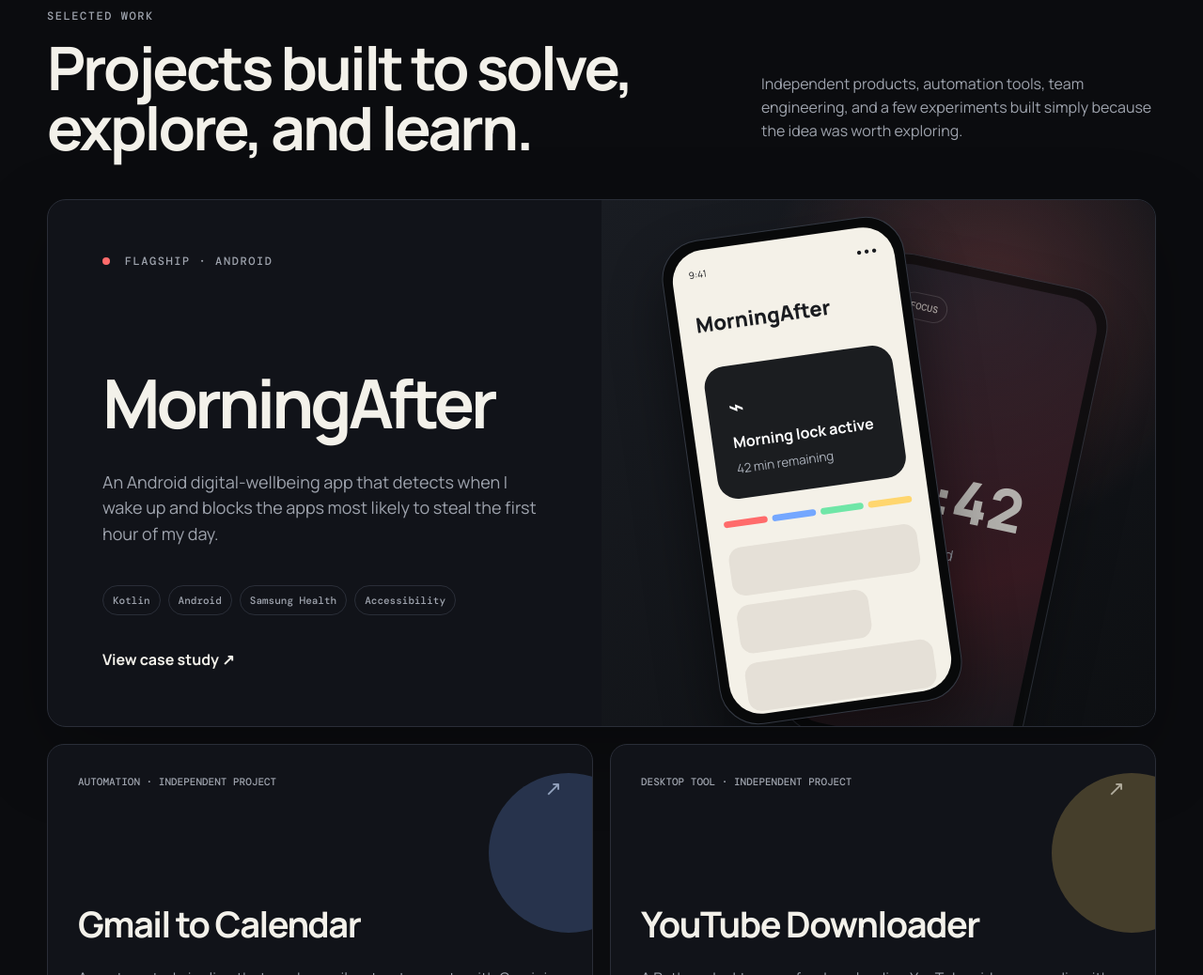
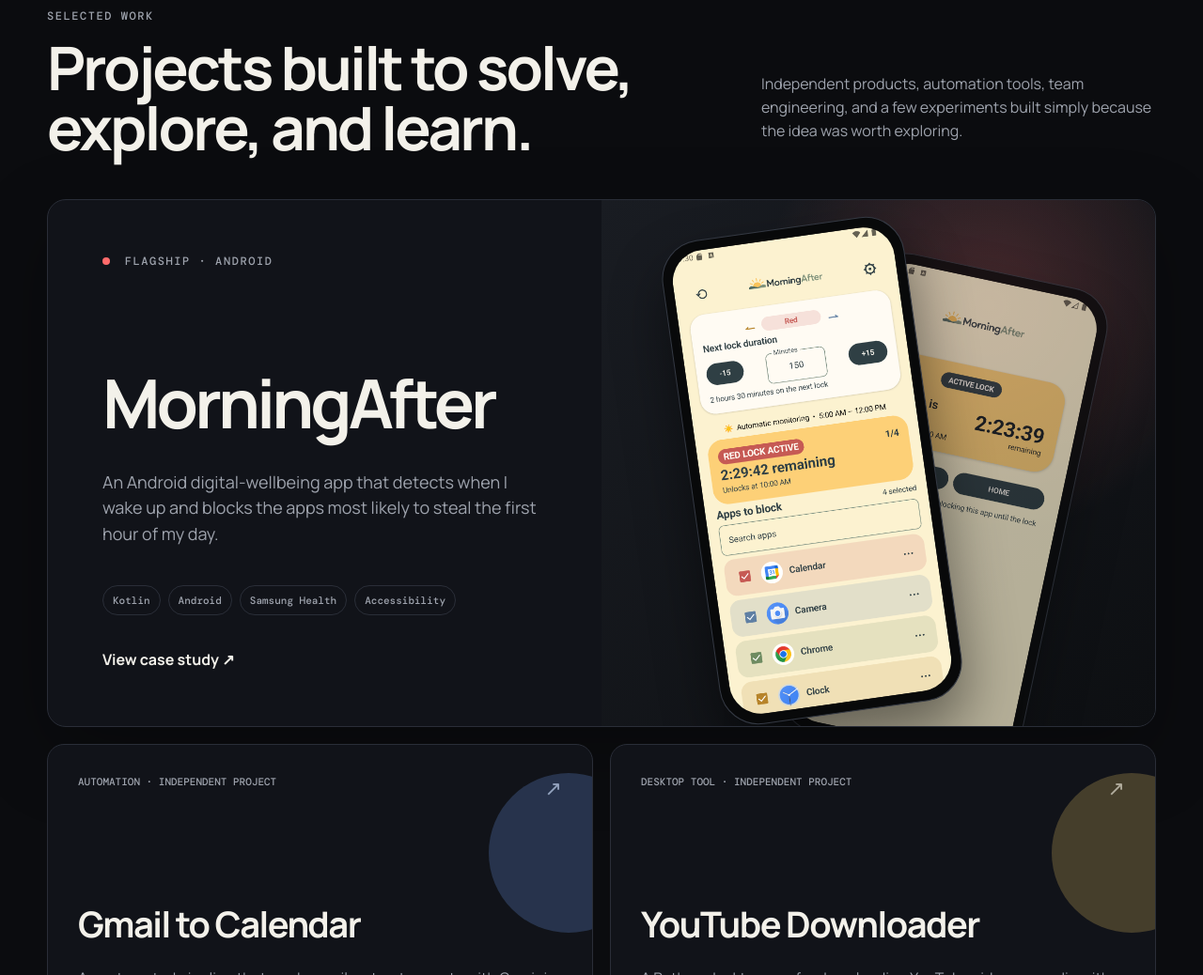
Before and after one commit to RealAdriamo/realadriamo.github.io, a plain HTML site: page index.html in a window 1280 px wide. Shown: the part 1451-2489 px from the top of the page at 94% size. Drawn offline with nearby package versions, Linux system fonts and the light colour scheme; a web font is replaced by a local one.

Commit message:
Add files via upload

```diff
--- a/index.html
+++ b/index.html
@@ -73,19 +73,13 @@
           </div>
           <div class="phone-stage" aria-hidden="true">
             <div class="phone phone-back">
-              <div class="phone-screen gradient-screen">
-                <div class="mini-pill">FOCUS</div>
-                <div class="mini-clock">07:42</div>
-                <div class="mini-label">4 apps blocked</div>
+              <div class="phone-screen">
+                <img class="phone-screenshot" src="morningafter-blocked-screen.png" alt="" />
               </div>
             </div>
             <div class="phone phone-front">
-              <div class="phone-screen app-screen">
-                <div class="statusbar"><span>9:41</span><span>● ● ●</span></div>
-                <div class="app-title">MorningAfter</div>
-                <div class="lock-panel"><span class="lock-icon">⌁</span><strong>Morning lock active</strong><small>42 min remaining</small></div>
-                <div class="color-bars"><i></i><i></i><i></i><i></i></div>
-                <div class="fake-row"></div><div class="fake-row short"></div><div class="fake-row"></div>
+              <div class="phone-screen">
+                <img class="phone-screenshot" src="morningafter-screen.png" alt="" />
               </div>
             </div>
           </div>
--- a/styles.css
+++ b/styles.css
@@ -61,7 +61,7 @@
 .featured-link{display:grid;grid-template-columns:1fr 1fr;min-height:560px}.featured-copy{padding:58px;display:flex;flex-direction:column;align-items:flex-start}.featured-copy h3{font-size:72px;letter-spacing:-.055em;line-height:.95;margin:110px 0 18px}.project-deck{font-size:18px;max-width:560px;color:var(--muted)}
 .tag-row{display:flex;flex-wrap:wrap;gap:8px;margin-top:22px}.tag-row span{font:500 11px DM Mono,monospace;border:1px solid var(--line);padding:8px 10px;border-radius:999px;color:var(--muted)}
 .text-link{margin-top:auto;padding-top:35px;font-weight:700}.dot{display:inline-block;width:8px;height:8px;border-radius:50%;margin-right:7px}.red{background:var(--red)}.blue{background:var(--blue)}.yellow{background:var(--yellow)}.green{background:var(--green)}.purple{background:var(--purple)}.orange{background:var(--orange)}
-.phone-stage{position:relative;min-height:560px;background:radial-gradient(circle at 70% 20%,rgba(255,107,107,.22),transparent 40%),linear-gradient(135deg,#191c22,#0d0f12);overflow:hidden}.phone{position:absolute;width:260px;height:520px;padding:10px;border-radius:42px;background:#08090a;border:1px solid #343943;box-shadow:0 30px 60px rgba(0,0,0,.45)}.phone-screen{height:100%;border-radius:34px;overflow:hidden}.phone-back{right:16%;top:70px;transform:rotate(12deg);opacity:.7}.phone-front{left:16%;top:28px;transform:rotate(-8deg)}
+.phone-stage{position:relative;min-height:560px;background:radial-gradient(circle at 70% 20%,rgba(255,107,107,.22),transparent 40%),linear-gradient(135deg,#191c22,#0d0f12);overflow:hidden}.phone{position:absolute;width:260px;height:520px;padding:10px;border-radius:42px;background:#08090a;border:1px solid #343943;box-shadow:0 30px 60px rgba(0,0,0,.45)}.phone-screen{height:100%;border-radius:34px;overflow:hidden}.phone-screenshot{display:block;width:100%;height:100%;object-fit:cover;object-position:top center}.phone-back{right:16%;top:70px;transform:rotate(12deg);opacity:.7}.phone-front{left:16%;top:28px;transform:rotate(-8deg)}
 .gradient-screen{background:linear-gradient(155deg,#1c202a,#471d26 65%,#191b20);padding:28px}.mini-pill{display:inline-block;border:1px solid rgba(255,255,255,.2);padding:7px 9px;border-radius:999px;font:500 10px DM Mono}.mini-clock{font-size:62px;font-weight:800;margin-top:130px}.mini-label{color:#c7ccd6}.app-screen{background:#f4f1e8;color:#1a1c20;padding:18px}.statusbar{display:flex;justify-content:space-between;font-size:10px}.app-title{font-size:22px;font-weight:800;margin-top:28px}.lock-panel{margin-top:30px;background:#1b1d20;color:white;border-radius:22px;padding:22px;display:grid;gap:5px}.lock-panel small{color:#aab0ba}.lock-icon{font-size:28px}.color-bars{display:grid;grid-template-columns:repeat(4,1fr);gap:5px;margin:22px 0}.color-bars i{height:7px;border-radius:99px}.color-bars i:nth-child(1){background:var(--red)}.color-bars i:nth-child(2){background:var(--blue)}.color-bars i:nth-child(3){background:var(--green)}.color-bars i:nth-child(4){background:var(--yellow)}.fake-row{height:52px;background:#e5e0d7;border-radius:14px;margin:10px 0}.fake-row.short{width:70%}
 .project-grid{display:grid;grid-template-columns:repeat(2,1fr);gap:18px;margin-top:18px}.project-card,.fun-card{position:relative;background:var(--surface);border:1px solid var(--line);border-radius:18px;padding:32px;min-height:340px;overflow:hidden;transition:.25s ease}.project-card:hover,.fun-card:hover{transform:translateY(-2px);border-color:#535964}.project-card h3,.fun-card h3{font-size:38px;letter-spacing:-.04em;margin:100px 0 12px}.project-card p,.fun-card p{color:var(--muted);max-width:510px}.card-top{display:flex;justify-content:space-between;font:500 11px DM Mono,monospace;color:var(--muted)}.card-arrow{font-size:22px}.card-accent{position:absolute;right:-60px;top:30px;width:170px;height:170px;border-radius:50%;filter:blur(0);opacity:.22}.tone-blue{background:var(--blue)}.tone-yellow{background:var(--yellow)}.tone-green{background:var(--green)}.tone-purple{background:var(--purple)}.tone-orange{background:var(--orange)}.tone-red{background:var(--red)}
 .fun-heading{margin:110px 0 34px;max-width:880px}.fun-grid{display:grid;grid-template-columns:repeat(2,1fr);gap:18px}.fun-card{min-height:300px}.fun-card h3{margin-top:70px}
```
Also changed, not shown: morningafter-blocked-screen.png (added), morningafter-screen.png (added).
